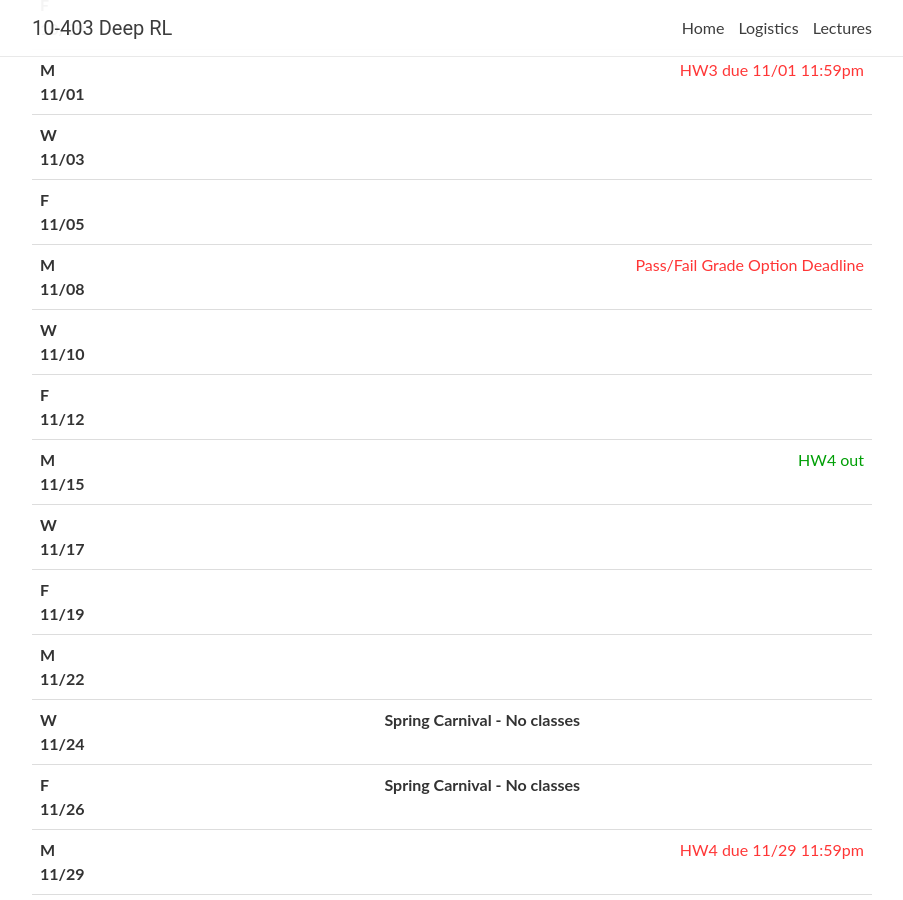
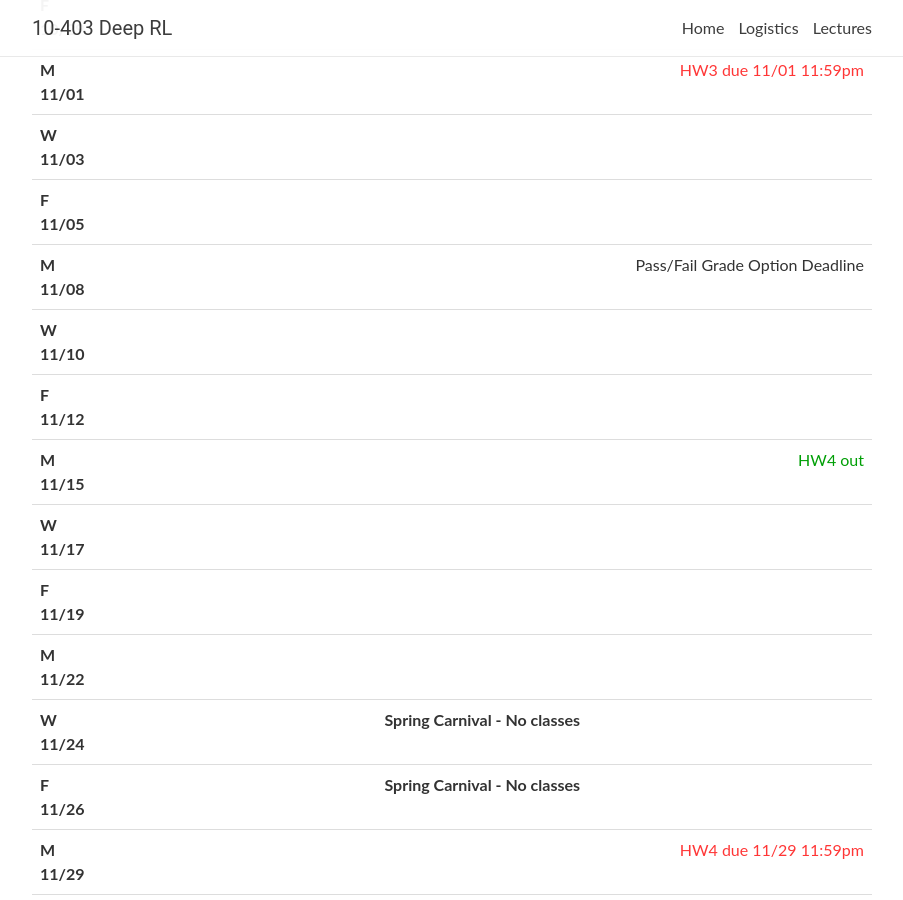
Before and after one commit to cmudeeprl/403website_s22, a Jekyll site: the page built from _pages/lectures.md, in a window 1280 px wide and 900 px high, scrolled down 1919 px. Shown: the whole window, without its empty margins (188-1091 px from the left). Built offline with Jekyll 4.4.1, drawn with Linux system fonts in a browser that asks for light colours; nearby versions of some CDN libraries; comment, search, counter and statistics services are not loaded.

Commit message:
Update lectures.yml

```diff
--- a/_data/lectures.yml
+++ b/_data/lectures.yml
@@ -2,8 +2,8 @@
   lecturer: Katerina & Ruslan
   title: >
     <strong>Introduction to Reinforcement and Representation Learning</strong>
-  slides: https://cmudeeprl.github.io/403_website/assets/lectures/s21/s21_lec1_intro.pdf
-  video: https://scs.hosted.panopto.com/Panopto/Pages/Viewer.aspx?id=1a9ceff9-de84-4ab5-965a-acc3011a7809
+  # slides: https://cmudeeprl.github.io/403_website/assets/lectures/s21/s21_lec1_intro.pdf
+  # video: https://scs.hosted.panopto.com/Panopto/Pages/Viewer.aspx?id=1a9ceff9-de84-4ab5-965a-acc3011a7809
   notes:
   readings:
     - <a href="http://incompleteideas.net/book/RLbook2018.pdf" target="_blank">S & B Textbook</a>, Ch1
@@ -490,7 +490,7 @@
     # - Eysenbach et al. <a href="https://arxiv.org/pdf/1906.05253.pdf" target="_blank">Search on the Replay Buffer- Bridging Planning and Reinforcement Learning</a>
     # - Savinov et al. <a href="https://arxiv.org/abs/1810.02274" target="_blank">Episodic Curiosity through Reachability</a>
     # - Ecoffet et al. <a href="https://arxiv.org/abs/1901.10995" target="_blank">Go-Explore<span>:</span> a New Approach for Hard-Exploration Problems</a>
-  logistics: <span class="deadline">Pass/Fail Grade Option Deadline</span>
+  logistics: <span>Pass/Fail Grade Option Deadline</span>
 
 - date: W 11/10
   lecturer: Katerina
```
